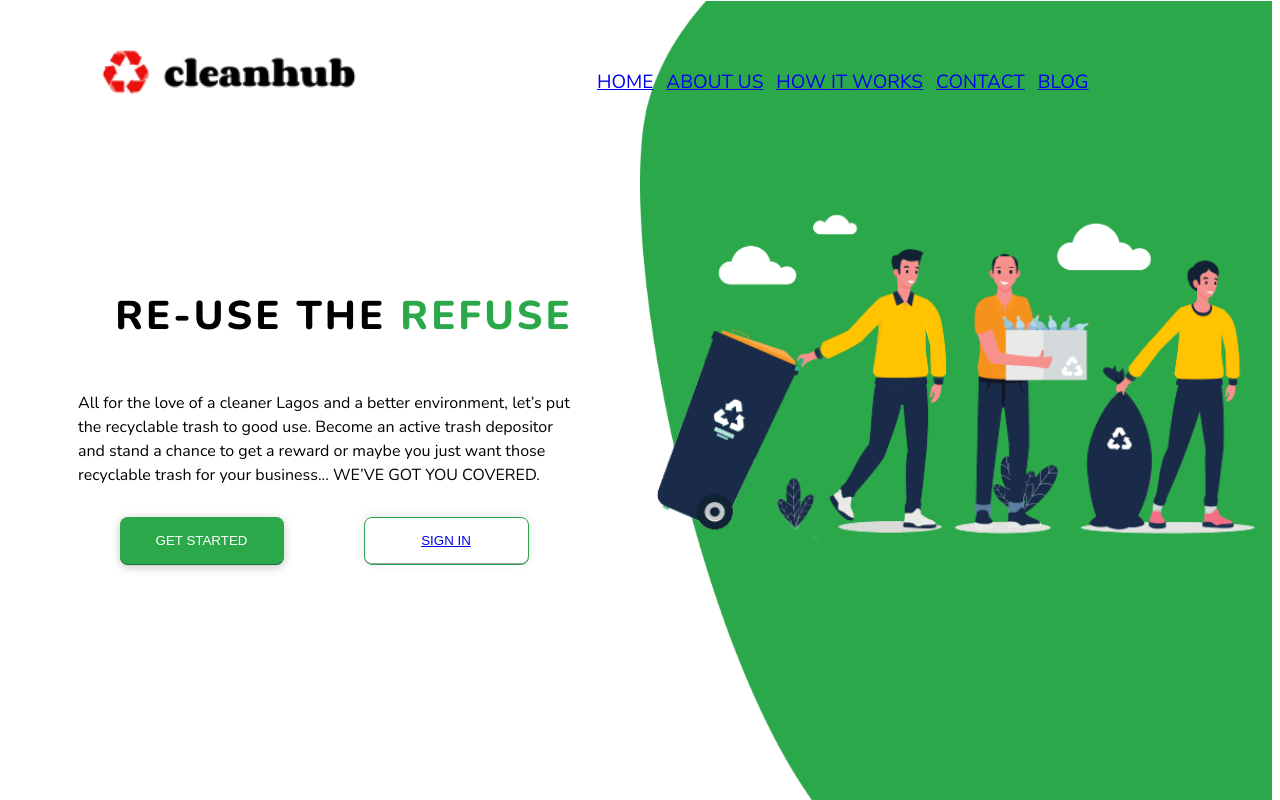
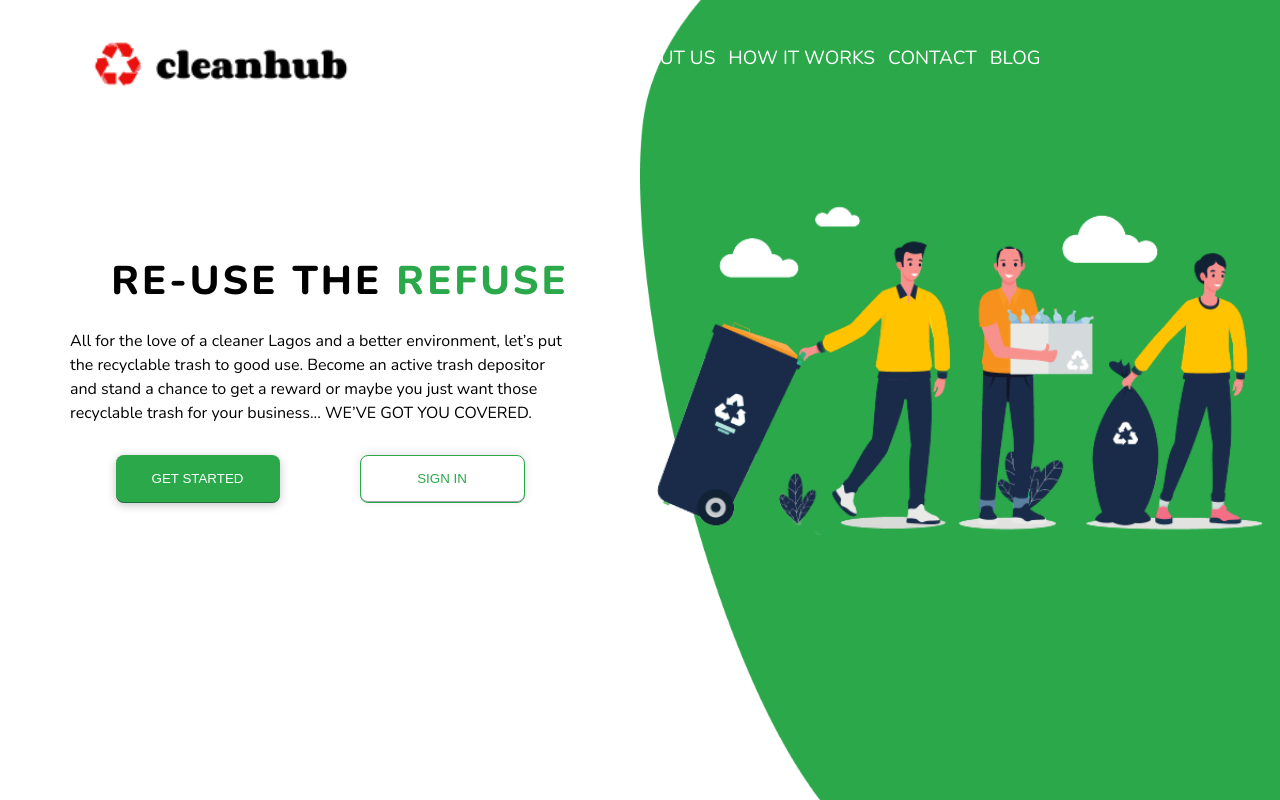
Before and after one commit to Clean-Hub/cleanhub, a React (Create React App) app: page / in a window 1280 px wide. Shown: the top 800 px of the page. Built offline with nearby package versions, Linux system fonts and the light colour scheme.

Commit message:
default styling returned back to index.js

```diff
--- a/public/index.html
+++ b/public/index.html
@@ -19,6 +19,22 @@
       href="https://fonts.googleapis.com/css2?family=Inter:wght@100;200;300;400;500;600;700;800;900&family=Nunito:ital,wght@0,300;0,400;0,700;0,800;1,300;1,600;1,700;1,800&display=swap"
       rel="stylesheet"
     />
+
+    <style>
+      * {
+        padding: 0;
+        margin: 0;
+        box-sizing: border-box;
+      }
+      a {
+        text-decoration: none;
+        color: inherit;
+      }
+      html,
+      body {
+        scroll-behavior: smooth;
+      }
+    </style>
     <title>CLEAN HUB</title>
   </head>
   <body>
--- a/src/app.css
+++ b/src/app.css
@@ -1,18 +1,7 @@
+@import url('https://fonts.googleapis.com/css2?family=Nunito:wght@200;400;700&display=swap');
+
 .appContainer {
   width: 100%;
   position: relative;
   background-color: forestgreen;
 }
-* {
-  padding: 0;
-  margin: 0;
-  box-sizing: border-box;
-}
-a {
-  text-decoration: none;
-  color: inherit;
-}
-html,
-body {
-  scroll-behavior: smooth;
-}
```
